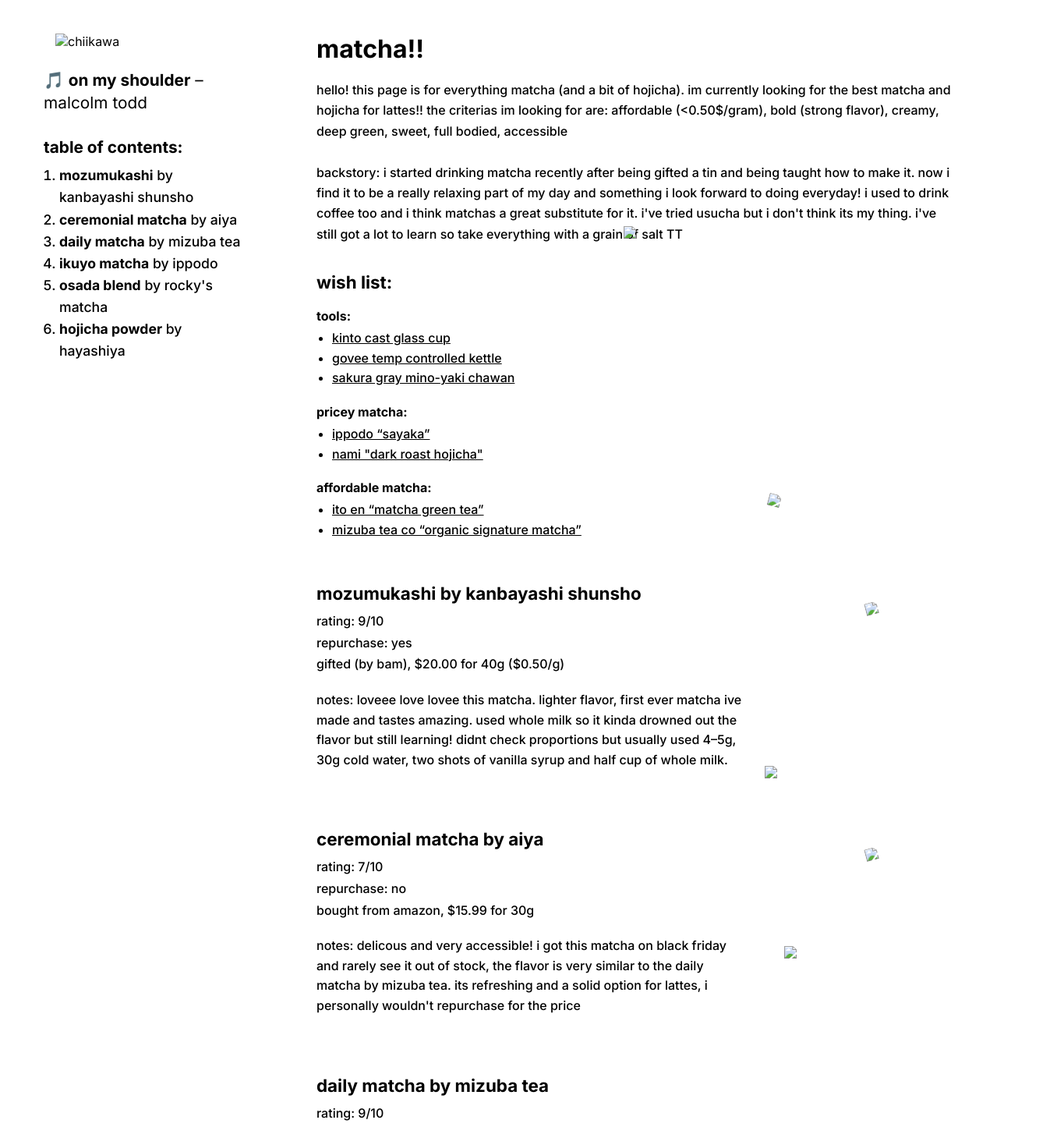
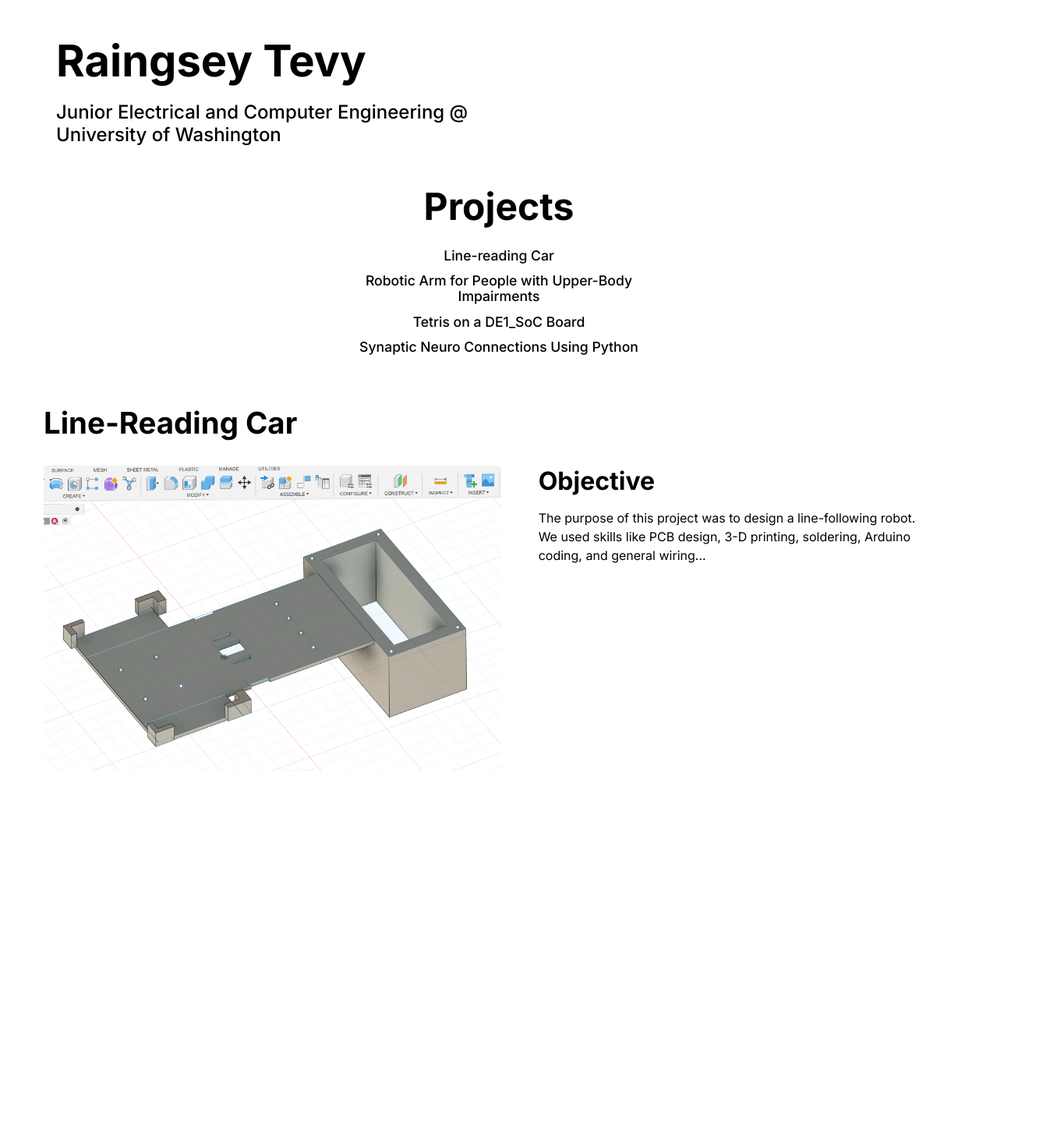
Before and after one commit to raintevy/portfolio-projects, a plain HTML site: page index.html in a window 1280 px wide. Shown: the part 80-1525 px from the top of the page at 78% size, 1356 px wide, since content can reach past the window. After the commit the page ends 1124 px from the top, so only its background shows below. Drawn offline with Linux system fonts and the light colour scheme.

Commit message:
added header and projects

```diff
--- a/index.html
+++ b/index.html
@@ -45,131 +45,42 @@
   </nav>
 </header>
 
+<div class = "layout">
+  <div class = "intro">
+    <h1> Raingsey Tevy </h1>
+    <h2> Junior Electrical and Computer Engineering @ <br> University of Washington</h2>
 
-<div class="layout">
+  </div>
 
-  <aside class="sidebar">
-    <img src="./images/matcha/chiikawa-peace-sign.jpg" alt="chiikawa" />
-    <p class="music">🎵 <strong>on my shoulder</strong> –<br>malcolm todd</p>
-    <h3>table of contents:</h3>
-    <ol>
-      <li><strong>mozumukashi</strong> by kanbayashi shunsho</li>
-      <li><strong>ceremonial matcha</strong> by aiya</li>
-      <li><strong>daily matcha</strong> by mizuba tea</li>
-      <li><strong>ikuyo matcha</strong> by ippodo</li>
-      <li><strong>osada blend</strong> by rocky's matcha</li>
-      <li><strong>hojicha powder</strong> by hayashiya</li>
-    </ol>
-  </aside>
+  <div class = "projects">
 
-  <main class="content">
-
-    <h1>matcha!!</h1>
-
-    <p class="backstory">
-      hello! this page is for everything matcha (and a bit of hojicha). im currently looking for the best matcha and hojicha for lattes!!
-      the criterias im looking for are: affordable (&lt;0.50$/gram), bold (strong flavor), creamy, deep green, sweet, full bodied, accessible
-      <br><br> backstory: i started drinking matcha recently after being gifted a tin and being taught how to make it. now i find it to be a really relaxing part of my day and something i look forward to doing everyday! i used to drink coffee too and i think matchas a great substitute for it. i've tried usucha but i don't think its my thing.
-      i've still got a lot to learn so take everything with a grain of salt TT
-    </p>
-
-    <h2>wish list:</h2>
-
-    <div class="two-stack">
-      <img src="./images/matcha/two-matchas.png" class="img0">
-    </div>
-
-    <h4>tools:</h4>
+    <h1> Projects </h1>
     <ul>
-      <li><a href="https://kinto-usa.com/collections/glass/products/8431">kinto cast glass cup</a></li>
-      <li><a href="https://www.amazon.com/Govee-Electric-Gooseneck-Temperature-Stainless/dp/B09TSKDKCL">govee temp controlled kettle</a></li>
-      <li><a href="https://inouetea.com/products/megumi-sakura-gray-chawan-japanese-matcha-bowl">sakura gray mino-yaki chawan</a></li>
+      <li><a href="#">Line-reading Car</a></li>
+      <li><a href="#">Robotic Arm for People with Upper-Body Impairments</a></li>
+      <li><a href="#">Tetris on a DE1_SoC Board</a></li>
+      <li><a href="#">Synaptic Neuro Connections Using Python</a></li>
     </ul>
 
-    <h4>pricey matcha:</h4>
-    <ul>
-      <li><a href="https://ippodotea.com/products/sayaka-no-mukashi">ippodo “sayaka”</a></li>
-      <li><a href="https://namimatcha.com/products/dark-roast-hojicha">nami "dark roast hojicha"</a></li>
-    </ul>
+  <h2>Line-Reading Car</h2>
 
-    <h4>affordable matcha:</h4>
-    <ul>
-      <li><a href="https://www.amazon.com/Ito-Matcha-Green-Tea-Powder/dp/B07K9PJ4LB">ito en “matcha green tea”</a></li>
-      <li><a href="https://mizubatea.com/products/culinary-organic-matcha">mizuba tea co “organic signature matcha”</a></li>
-    </ul>
+  <div class="project-section">
+    <div class="project-detail">
+      <img src="./images/car-cad-model.png" alt="cad model" />
 
-    <!-- mozumukashi by kanbayashi shunsho-->
-    <div class="review-block">
-
-      <h2 class="section">mozumukashi by kanbayashi shunsho</h2>
-      <img src="./images/matcha/mozumukashi/mozumukashi-removebg-preview.png" class="stack-img img-1">
-      <img src="./images/matcha/mozumukashi/back-removebg-preview.png" class="stack-img img-2">
-
-      <div class="details">
-        <p>rating: 9/10</p>
-        <p>repurchase: yes</p>
-        <p>gifted (by bam), $20.00 for 40g ($0.50/g)</p>
-      </div>
-
-      <div class="notes">
+      <div class="project-text">
+        <h3>Objective</h3>
         <p>
-          notes: loveee love lovee this matcha. lighter flavor, first ever matcha ive made and tastes amazing.
-          used whole milk so it kinda drowned out the flavor but still learning!
-          didnt check proportions but usually used 4–5g, 30g cold water,
-          two shots of vanilla syrup and half cup of whole milk.
-        </p>
-      </div>
-
-    </div>
-
-    <!-- ceremonial matcha by aiya -->
-    <div class="review-block">
-
-      <h2 class="section">ceremonial matcha by aiya</h2>
-
-      <img src="./images/matcha/aiya/top.png" class="stack-img aiya-top">
-      <img src="./images/matcha/aiya/front.png" class="stack-img aiya-front">
-
-
-      <div class="details">
-        <p>rating: 7/10</p>
-        <p>repurchase: no</p>
-        <p>bought from amazon, $15.99 for 30g</p>
-      </div>
-
-      <div class="notes">
-        <p>
-          notes: delicous and very accessible! i got this matcha on black friday and rarely see it out of stock, the flavor is very similar to the daily matcha by mizuba tea. its refreshing and a solid option for lattes, i personally wouldn't repurchase for the price
+          The purpose of this project was to design a line-following robot.
+          We used skills like PCB design, 3-D printing, soldering, Arduino
+          coding, and general wiring...
         </p>
       </div>
     </div>
 
-    <!-- daily matcha by mizuba tea -->
-    <div class="review-block">
+  </div>
 
-      <h2 class="section">daily matcha by mizuba tea</h2>
-
-      <img src="./images/matcha/mizuba/front.png" class="stack-img mizuba-front">
-
-      <div class="details">
-        <p>rating: 9/10</p>
-        <p>repurchase: no</p>
-        <p>bought from mizubatea.com, $25.00 for 40g ($0.63/g)</p>
-      </div>
-
-      <div class="notes">
-        <p>
-          notes: soooo good. super smooth and yummy.
-          literally perfect for daily drinking.
-          if the price wasn’t so high i would drink this 5g a day.
-        </p>
-      </div>
-
-    </div>
-
-
-  </main>
-
+  </div>
 </div>
 
 </body>
--- a/style.css
+++ b/style.css
@@ -119,175 +119,123 @@ nav a {
   line-height: 1.2;
 }
 
-
-
-/* ---------- overall layout ---------- */
+/* INTRO SECTION */
 
 .layout {
-  display: flex;
   gap: 90px;
   padding: 40px;
 }
 
-/* ---------- sidebar ---------- */
-
-.sidebar {
-  width: 260px;
-  flex-shrink: 0;
+.intro {
+  margin-left: 1rem;
 }
 
-.sidebar img {
-  width: 100%;
-  height: auto;
-  margin-left: 15px;
-  margin-bottom: 25px;
+.intro h1 {
+  font-size: 3.5rem;   /* big name */
+  font-weight: 700;
+  line-height: 1.25;
+  margin-bottom: 1rem;
 }
 
-.music {
-  margin-bottom: 30px;
-  line-height: 1.4;
-  font-size: 1.3rem;
-}
-
-.sidebar h3 {
-  font-size: 1.3rem;
-  margin-bottom: 10px;
-}
-
-.sidebar ol {
-  padding-left: 20px;
-  font-size: 1.1rem;
-  line-height: 1.6;
+.intro h2 {
+  font-size: 1.5rem;   /* big name */
   font-weight: 500;
 }
 
-/* ---------- introduction ---------- */
+/* ---------- PROJECTS LIST ---------- */
 
-.content {
-  max-width: 900px;
+.projects h1 {
+  margin-top: 3rem;
+  font-size: 3rem;
+  font-weight: 700;
+  text-align: center;
+  margin-bottom: 1.5rem;
 }
 
-.content h1 {
-  font-size: 2rem;
-  margin-bottom: 20px;
+.projects ul {
+  list-style: none;
+  line-height: 1.2rem;
+  padding: 0;
+  margin: 0 auto 4rem auto;
+  text-align: center;
+  max-width: 400px;
+  font-weight: 500;
 }
 
-.img0 {
-  position: absolute;
-  width: 300px;
-  height: auto;
-  top: 370px;
-  left: 800px;
-  z-index: 1;
+.projects li {
+  margin-bottom: 0.75rem;
 }
 
-
-.backstory {
-  font-weight:500;
-  line-height: 1.65;
-  margin-bottom: 35px;
+.projects a {
+  text-decoration: none;
+  color: #000;
+  font-size: 1.1rem;
 }
 
-.content h2 {
-  margin: 30px 0 10px;
-  font-size: 1.4rem;
-}
-
-.content h4 {
-  margin-top: 20px;
-  font-weight: 600;
-}
-
-.content ul {
-  margin-top: 6px;
-  margin-left: 20px;
-  line-height: 1.6;
-}
-
-.content a {
-  font-weight:500;
-  color: inherit;
+.projects a:hover {
   text-decoration: underline;
 }
 
-/* ---------- review section ---------- */
+/* ---------- PROJECT DETAIL ---------- */
 
-.section {
-  margin-top: 50px;
+.project-section h3 {
+  font-size: 2rem;
+  font-weight: 600;
+  margin-bottom: 1rem;
 }
 
-.details p {
-  margin: 2px 0;
-  line-height: 1.6;
-  max-width: 550px;
-  font-weight: 500;
+.projects h2 {
+  font-size: 2.4rem;
+  font-weight: 700;
+  margin-bottom: 2rem;
+  text-align: left;
 }
 
-.notes p {
-  margin: 20px 0;
-  line-height: 1.6;
-  max-width: 550px;
-  font-weight: 500;
+/* image + text layout */
+.project-detail {
+  display: grid;
+  grid-template-columns: 1.1fr 1fr;
+  gap: 3rem;
+  align-items: start;
 }
 
-.review-block {
-  position: relative;
-  padding-top: 25px;
-  padding-right: 260px;
+/* image styling */
+.project-detail img {
+  width: 100%;
+  border-radius: 6px;
 }
 
-
-/* images */
-.image-stack {
-  position: absolute;
-  right: 0;
-  top: 40px;
-  width: 260px;
-  height: 220px;
+/* description text */
+.project-description {
+  font-size: 1rem;
+  line-height: 1.5;
+  max-width: 48ch;
 }
 
-/* shared image style */
-.stack-img {
-  position: absolute;
-  height: auto;
+.project-text p {
+  line-height: 1.5;
+  max-width: 48ch;
 }
 
-/* front tin */
-.img-1 {
-  top: -25px;
-  left: 575px;
-  width: 275px;
-  transform: rotate(15deg);
-  z-index: 2;
+/* ---------- RESPONSIVE ---------- */
+
+@media (max-width: 900px) {
+  .layout {
+    grid-template-columns: 1fr;
+    gap: 4rem;
+    padding: 3rem 2rem;
   }
 
-/* back tin */
-.img-2 {
-  top: 50px;
-  left: 700px;
-  width: 250px;
-  transform: rotate(-15deg);
-  z-index: 1;
+  .projects h1 {
+    text-align: left;
   }
 
-.aiya-top {
-  top: -25px;
-  left: 575px;
-  width: 275px;
-  z-index: 2;
+  .projects ul {
+    text-align: left;
+    margin-left: 0;
   }
 
-.aiya-front {
-  top: 50px;
-  left: 700px;
-  width: 250px;
-  transform: rotate(-15deg);
-  z-index: 1;
+  .project-detail {
+    grid-template-columns: 1fr;
   }
-
-.mizuba-front {
-  top: -110px;
-  left: 600px;
-  width: 350px;
-  z-index: 1;
 }
```
Also changed, not shown: images/car-cad-model.png (added), images/car-pcb.png (added). Lines whose indentation alone changed are shown as unchanged.
